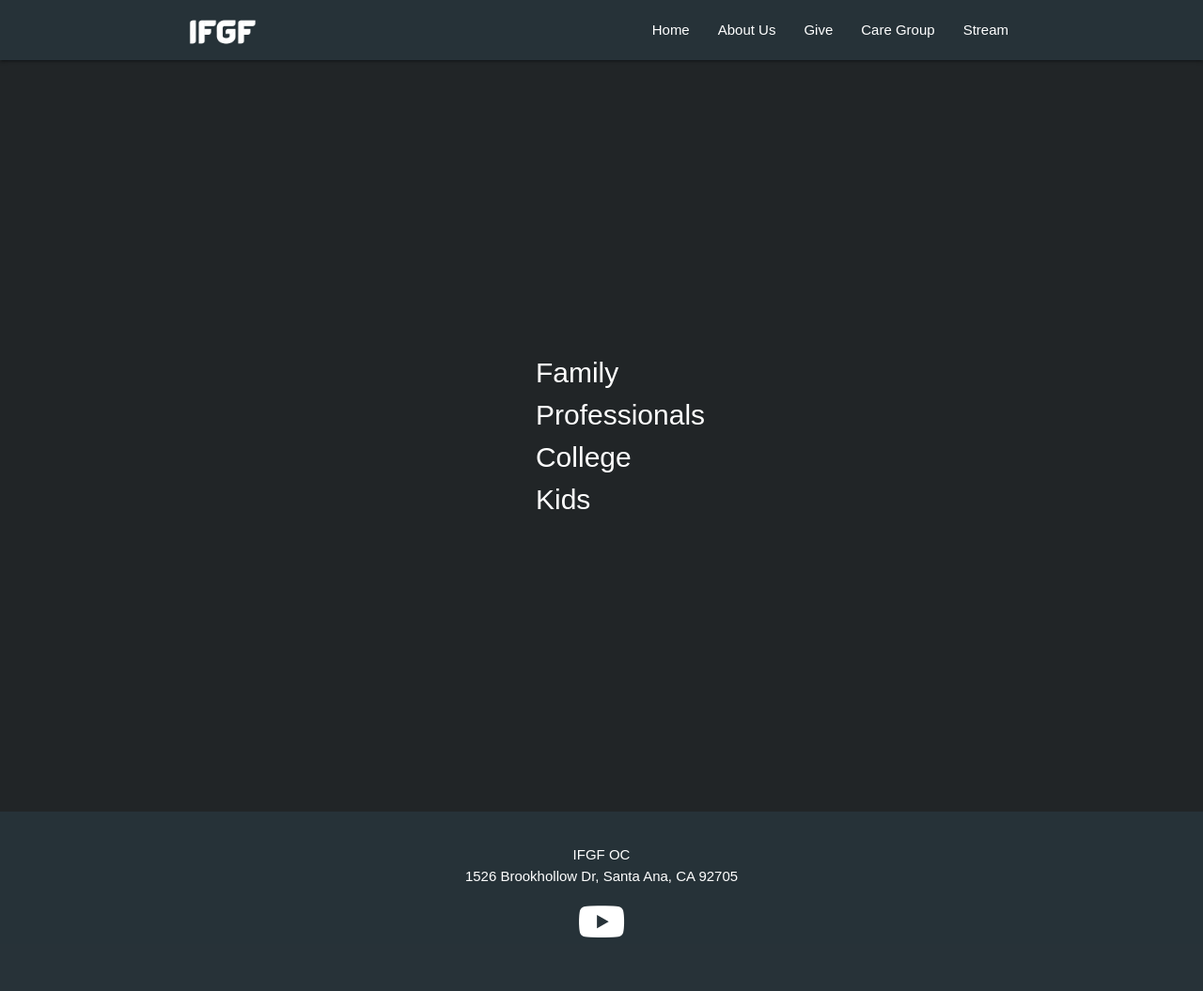
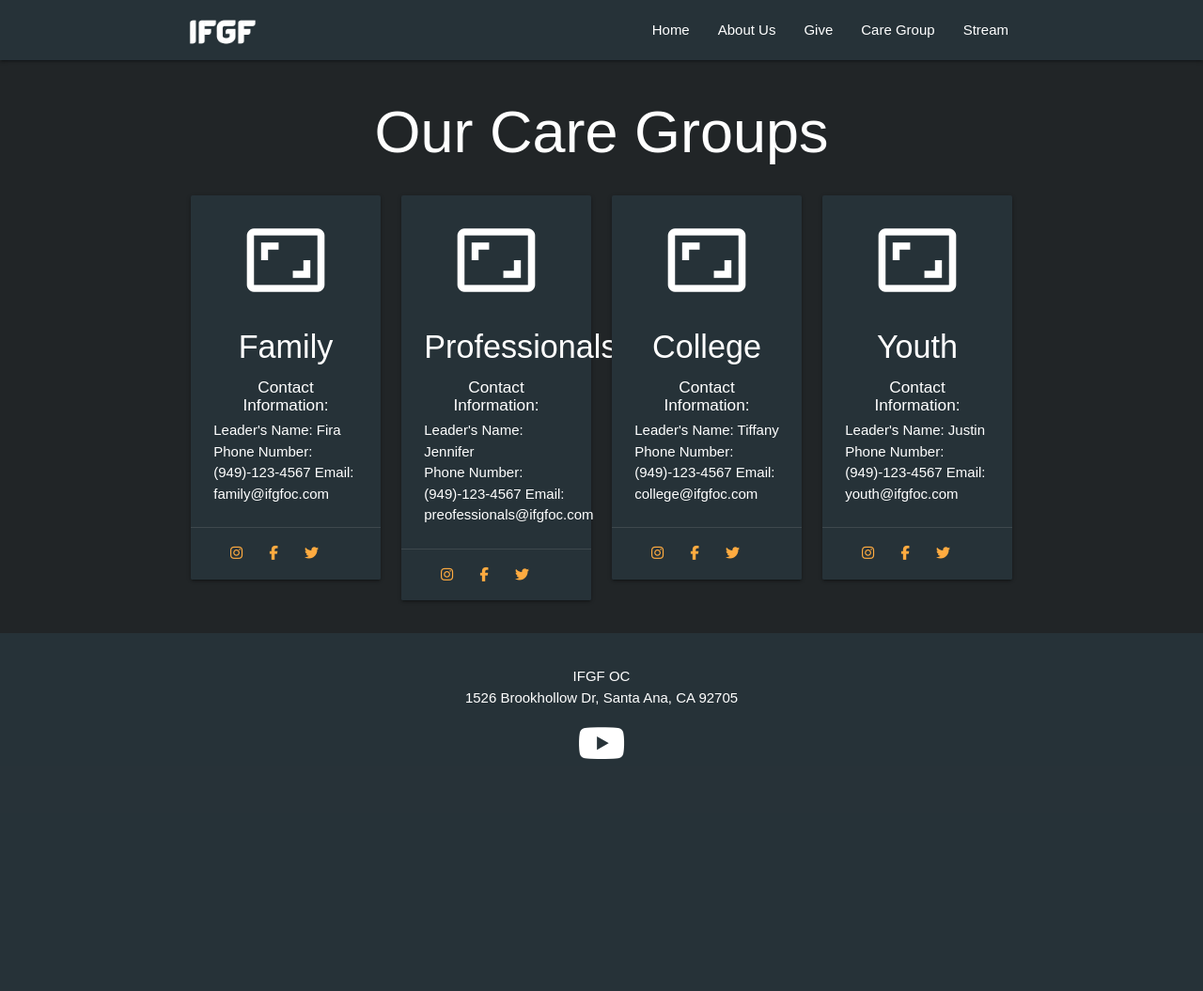
Before and after one commit to jthamrun/ifgfoc, a Django app: page /ifgfoc/care-group in a window 1280 px wide. Shown: the whole page at 94% size. After the commit the page ends 808 px from the top, so only its background shows below. Run offline with Django 3.2, Linux system fonts and the light colour scheme; some libraries are stand-ins or nearby versions; some web fonts are replaced.

Commit message:
07/30/2020

```diff
--- a/ifgfoc/static/styles.css
+++ b/ifgfoc/static/styles.css
@@ -132,3 +132,25 @@ a {
 #mobile-links > li > a {
     color: white;
 }
+
+h1 {
+    text-align: center;
+}
+
+.card h5 {
+    padding: 10px 0px;
+}
+
+.card {
+    transition: .5s;
+    background: #eee;
+}
+
+.card:hover {
+    transform: scale(1.03);
+    background: #fff;
+}
+
+.card-content > p {
+    text-align: left;
+}
--- a/ifgfoc/templates/ifgfoc/careGroup.html
+++ b/ifgfoc/templates/ifgfoc/careGroup.html
@@ -1,16 +1,117 @@
 {% extends "ifgfoc/layout.html" %}
+{% load static %}
 
 {% block title %}
     Care Group - IFGF OC
 {% endblock %}
 
 {% block body %}
-    <div class="page-content">
-        <ul>
-            <ol>Family</ol>
-            <ol>Professionals</ol>
-            <ol>College</ol>
-            <ol>Kids</ol>
-        </ul>
+<div class="container careGroups">
+    <h1>Our Care Groups</h1>
+    <div class="row">
+        <div class="col s12 m6 l3 center-align">
+            <div class="card blue-grey darken-4">
+                <div class="card-content">
+                    <i class="material-icons large"> aspect_ratio</i>
+                    <h4>Family</h4>
+                    <h6>Contact Information:</h6>
+                    <p>
+                        Leader's Name: Fira <br>
+                        Phone Number: (949)-123-4567
+                        Email: family@ifgfoc.com
+                    </p>
+                </div>
+                <div class="card-action">
+                    <a href="#">
+                        <i class="fa fa-instagram" aria-hidden="true"></i>
+                    </a>
+                    <a href="#">
+                        <i class="fa fa-facebook" aria-hidden="true"></i>
+                    </a>
+                    <a href="#">
+                        <i class="fa fa-twitter" aria-hidden="true"></i>
+                    </a>
+                </div>
+            </div>
+        </div>
+
+        <div class="col s12 m6 l3 center-align">
+            <div class="card blue-grey darken-4">
+                <div class="card-content">
+                    <i class="material-icons large"> aspect_ratio</i>
+                    <h4>Professionals</h4>
+                    <h6>Contact Information:</h6>
+                    <p>
+                        Leader's Name: Jennifer <br>
+                        Phone Number: (949)-123-4567
+                        Email: preofessionals@ifgfoc.com
+                    </p>
+                </div>
+                <div class="card-action">
+                    <a href="#">
+                        <i class="fa fa-instagram" aria-hidden="true"></i>
+                    </a>
+                    <a href="#">
+                        <i class="fa fa-facebook" aria-hidden="true"></i>
+                    </a>
+                    <a href="#">
+                        <i class="fa fa-twitter" aria-hidden="true"></i>
+                    </a>
+                </div>
+            </div>
+        </div>
+
+        <div class="col s12 m6 l3 center-align">
+            <div class="card blue-grey darken-4">
+                <div class="card-content">
+                    <i class="material-icons large"> aspect_ratio</i>
+                    <h4>College</h4>
+                    <h6>Contact Information:</h6>
+                    <p>
+                        Leader's Name: Tiffany <br>
+                        Phone Number: (949)-123-4567
+                        Email: college@ifgfoc.com
+                    </p>
+                </div>
+                <div class="card-action">
+                    <a href="#">
+                        <i class="fa fa-instagram" aria-hidden="true"></i>
+                    </a>
+                    <a href="#">
+                        <i class="fa fa-facebook" aria-hidden="true"></i>
+                    </a>
+                    <a href="#">
+                        <i class="fa fa-twitter" aria-hidden="true"></i>
+                    </a>
+                </div>
+            </div>
+        </div>
+
+        <div class="col s12 m6 l3 center-align">
+            <div class="card blue-grey darken-4">
+                <div class="card-content">
+                    <i class="material-icons large"> aspect_ratio</i>
+                    <h4>Youth</h4>
+                    <h6>Contact Information:</h6>
+                    <p>
+                        Leader's Name: Justin <br>
+                        Phone Number: (949)-123-4567
+                        Email: youth@ifgfoc.com
+                    </p>
+                </div>
+                <div class="card-action">
+                    <a href="#">
+                        <i class="fa fa-instagram" aria-hidden="true"></i>
+                    </a>
+                    <a href="#">
+                        <i class="fa fa-facebook" aria-hidden="true"></i>
+                    </a>
+                    <a href="#">
+                        <i class="fa fa-twitter" aria-hidden="true"></i>
+                    </a>
+                </div>
+            </div>
+        </div>
     </div>
+</div>
 {% endblock %}
```
Also changed, not shown: ifgfoc/static/images/family.jpg (added).
